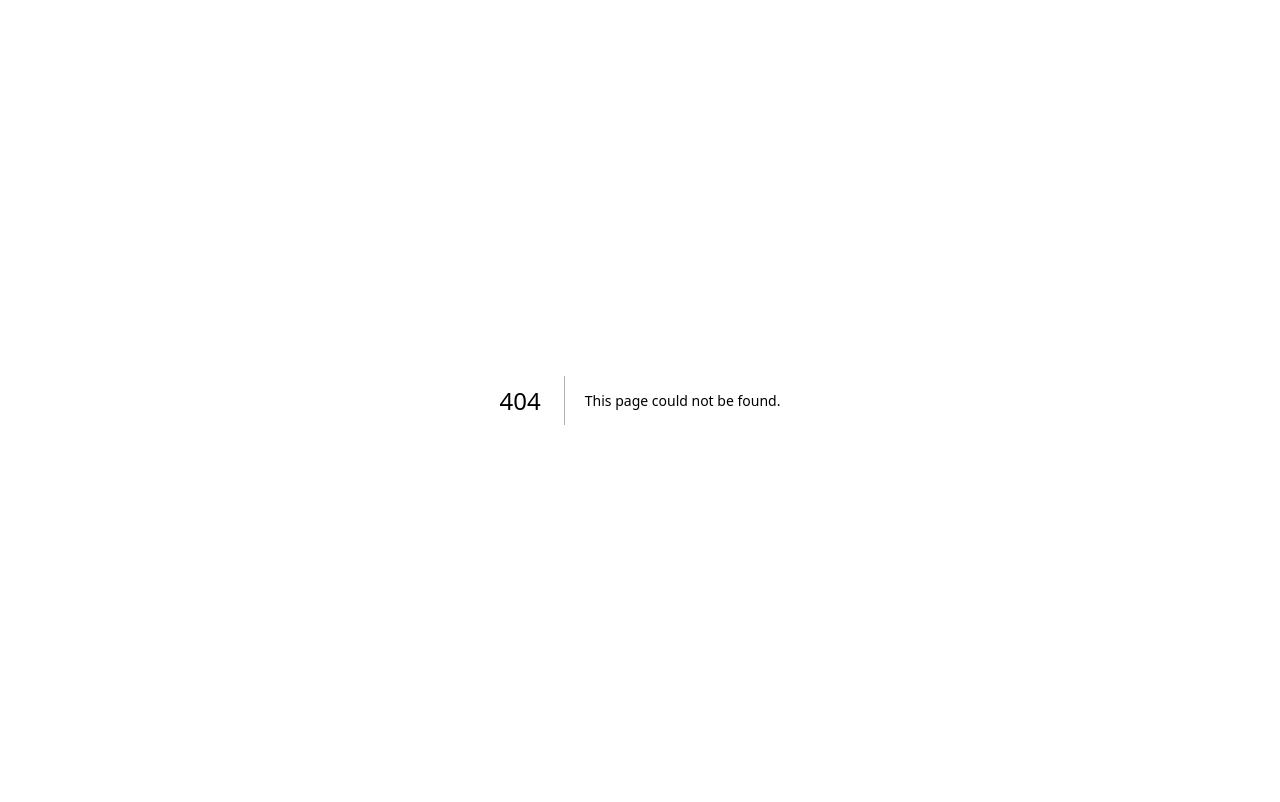
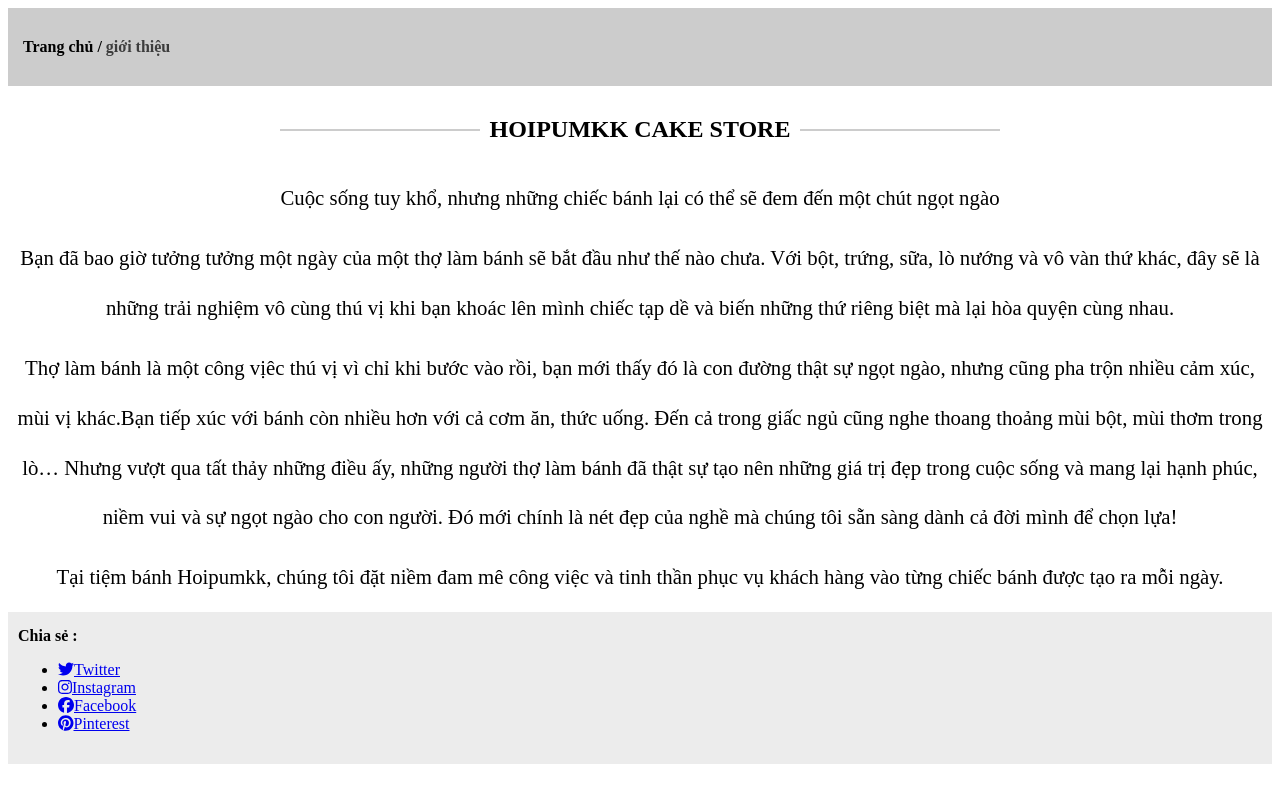
Before and after one commit to nguyenhoi1304/client-shop, a Next.js app: page /About/About in a window 1280 px wide. Before the commit this address had no page. Built offline with nearby package versions, Linux system fonts and the light colour scheme.

Commit message:
thêm thông tin trang giới thiệu

```diff
--- a/package.json
+++ b/package.json
@@ -8,17 +8,20 @@
     "@fortawesome/free-regular-svg-icons": "^6.5.1",
     "@fortawesome/free-solid-svg-icons": "^6.5.1",
     "@fortawesome/react-fontawesome": "^0.2.0",
+    "@react-google-maps/api": "^2.19.3",
     "@testing-library/jest-dom": "^5.11.8",
     "@testing-library/react": "^11.2.3",
     "@testing-library/user-event": "^12.6.0",
     "alertifyjs": "^1.13.1",
     "axios": "^0.21.1",
     "bootstrap": "^5.3.2",
+    "google-map-react": "^2.2.1",
     "next": "^14.0.2",
     "query-string": "^6.13.8",
     "react": "^18.2.0",
     "react-bootstrap": "^2.9.2",
     "react-dom": "^18.2.0",
+    "react-map-gl": "^7.1.7",
     "react-multi-carousel": "^2.8.4",
     "react-paginate": "^8.2.0",
     "react-player": "^2.14.1",
--- a/src/components/Header/Header.jsx
+++ b/src/components/Header/Header.jsx
@@ -136,7 +136,7 @@ function Header({ size }) {
                 className="nav-item"
                 onClick={() => handleActive("introduce")}
               >
-                <Link className="nav-link " to={`/`}>
+                <Link className="nav-link " to={`/about`}>
                   <span
                     className={
                       valueActive === "introduce"
--- /dev/null
+++ b/src/pages/About/About.jsx
@@ -0,0 +1,82 @@
+import React from "react";
+import styles from "./About.module.css";
+import {
+  faTwitter,
+  faFacebook,
+  faInstagram,
+  faPinterest,
+} from "@fortawesome/free-brands-svg-icons";
+
+import { FontAwesomeIcon } from "@fortawesome/react-fontawesome";
+export default function About() {
+  return (
+    <div>
+      {/* <Map/> */}
+      <div className={styles.about}>
+        <div className="container">
+          <div style={{ backgroundColor: "#ccc", padding: "30px 15px" }}>
+            <strong>
+              Trang chủ / <span style={{ opacity: "0.7" }}>giới thiệu</span>
+            </strong>
+          </div>
+          <h2 className={styles.nameStore}>HOIPUMKK CAKE STORE </h2>
+          <p className={styles.description}>Cuộc sống tuy khổ, nhưng những  chiếc bánh lại có thể sẽ đem đến một chút ngọt ngào </p>
+          <p className={styles.description}>
+            Bạn đã bao giờ tưởng tưởng một ngày của một thợ làm bánh sẽ bắt đầu
+            như thế nào chưa. Với bột, trứng, sữa, lò nướng và vô vàn thứ khác,
+            đây sẽ là những trải nghiệm vô cùng thú vị khi bạn khoác lên mình
+            chiếc tạp dề và biến những thứ riêng biệt mà lại hòa quyện cùng
+            nhau.
+          </p>
+
+          <p className={styles.description}>
+            Thợ làm bánh là một công vịêc thú vị vì chỉ khi bước vào rồi, bạn
+            mới thấy đó là con đường thật sự ngọt ngào, nhưng cũng pha trộn
+            nhiều cảm xúc, mùi vị khác.Bạn tiếp xúc với bánh còn nhiều hơn với
+            cả cơm ăn, thức uống. Đến cả trong giấc ngủ cũng nghe thoang thoảng
+            mùi bột, mùi thơm trong lò… Nhưng vượt qua tất thảy những điều ấy,
+            những người thợ làm bánh đã thật sự tạo nên những giá trị đẹp trong
+            cuộc sống và mang lại hạnh phúc, niềm vui và sự ngọt ngào cho con
+            người. Đó mới chính là nét đẹp của nghề mà chúng tôi sẵn sàng dành
+            cả đời mình để chọn lựa!
+          </p>
+          <p className={styles.description}>
+            Tại tiệm bánh Hoipumkk, chúng tôi đặt niềm đam mê công việc và tinh
+            thần phục vụ khách hàng vào từng chiếc bánh được tạo ra mỗi ngày.
+          </p>
+          <div className={styles.share}>
+            <div>
+              <b>Chia sẻ :</b>
+            </div>
+            <ul className="list-unstyled mb-0 d-flex mr-2">
+              <li>
+                <a className="mr-4" href="https://twitter.com/">
+                  <FontAwesomeIcon className="mr-2" icon={faTwitter} />
+                  Twitter
+                </a>
+              </li>
+              <li>
+                <a className="mr-4" href="https://www.instagram.com/">
+                  <FontAwesomeIcon className="mr-2" icon={faInstagram} />
+                  Instagram
+                </a>
+              </li>
+              <li>
+                <a className="mr-4" href="https://www.facebook.com/">
+                  <FontAwesomeIcon className="mr-2" icon={faFacebook} />
+                  Facebook
+                </a>
+              </li>
+              <li>
+                <a className="mr-4" href="https://www.pinterest.com/">
+                  <FontAwesomeIcon className="mr-2" icon={faPinterest} />
+                  Pinterest
+                </a>
+              </li>
+            </ul>
+          </div>
+        </div>
+      </div>
+    </div>
+  );
+}
--- /dev/null
+++ b/src/pages/About/About.module.css
@@ -0,0 +1,43 @@
+.about {
+  margin-top: calc(var(--height-header) + 20px);
+  margin-bottom: 40px;
+
+}
+.nameStore {
+    display: flex;
+    align-items: center;
+    justify-content: center;
+    margin: 30px 0;
+}
+.nameStore::before {
+    content: '';
+    display: block;
+    height: 2px;
+    width: 200px;
+    background-color: #ccc;
+    margin-right: 10px;
+}
+.nameStore::after {
+    content: '';
+    display: block;
+    height: 2px;
+    width: 200px;
+    background-color: #ccc;
+    margin-left: 10px;
+
+}
+.description {
+    text-align: center;
+    font-size: 1.3rem;
+    line-height: 2.4;
+    margin: 10px 0;
+}
+
+.share {
+    padding: 15px 10px;
+    background-color: #ececec;
+}
+.share-link {
+    color: blue;
+    padding: 0 20px;
+}
--- a/src/routes/index.jsx
+++ b/src/routes/index.jsx
@@ -7,6 +7,7 @@ import Shop from "../pages/Shop/Shop";
 import Home from "../pages/Home/Home";
 import MainHistory from "../pages/History/component/MainHistory";
 import DetailHistory from "../pages/History/component/DetailHistory";
+import About from "../pages/About/About";
 
 const publicRoutes = [
   { path: "/", component: Home },
@@ -19,6 +20,7 @@ const publicRoutes = [
   { path: "/shop/:valueSearchHome", component: Shop },
   { path: "/history", component: MainHistory },
   { path: "/history/:idHistory", component: DetailHistory },
+  { path: "/about", component: About },
 ];
 
 export default publicRoutes;
```
Also changed, not shown: src/components/Footer/Footer.jsx (+12 -12 lines), src/index.js (+5 -4 lines), src/pages/About/Map/Map.jsx (added, +18 -0 lines), 2 other files (tests, documents, lock files or other folders).
